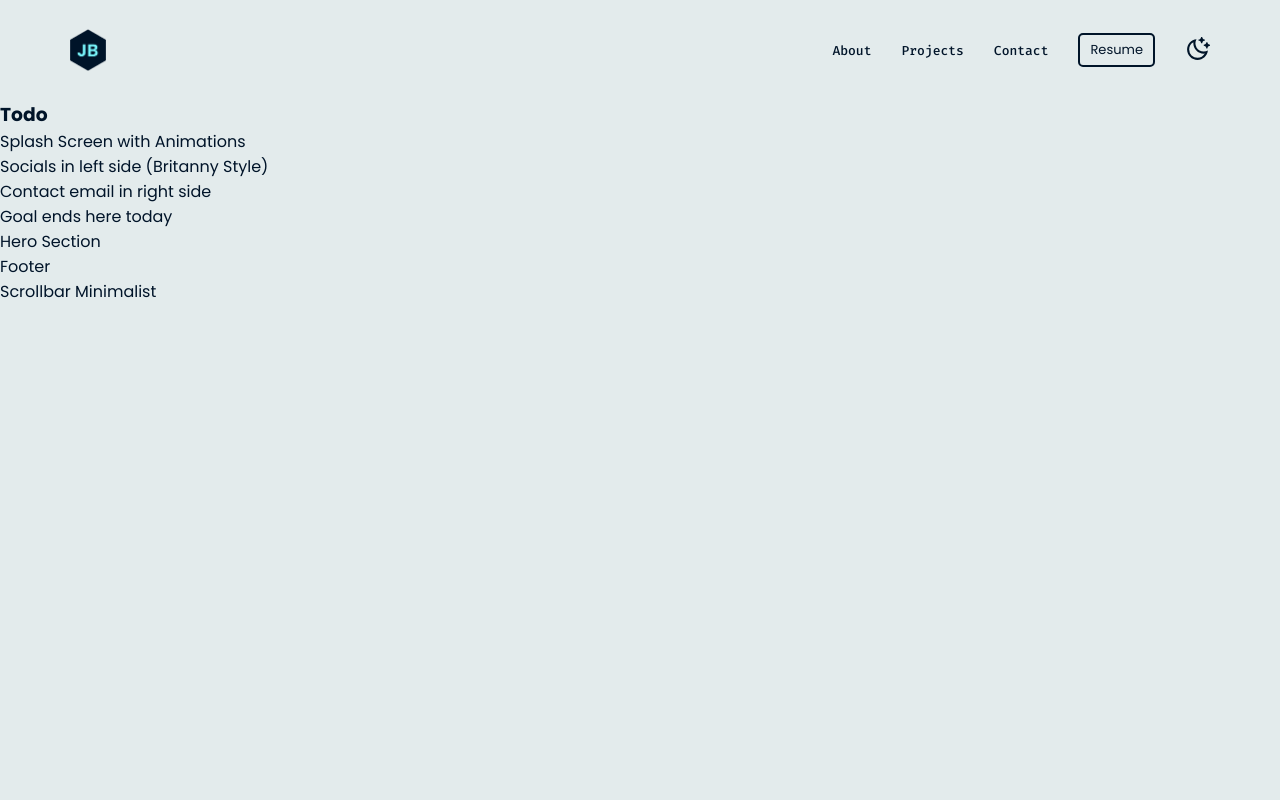
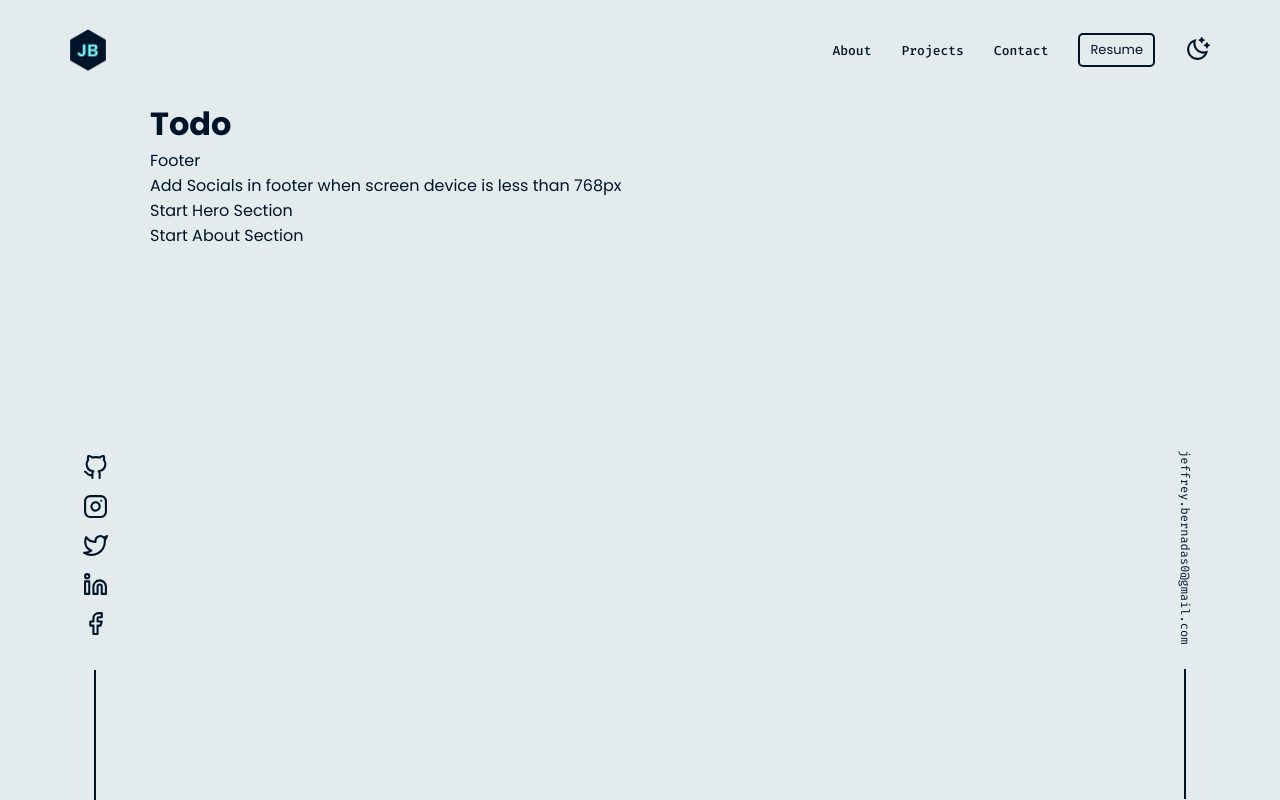
Before and after one commit to Bernz322/my-portfolio, a React (Create React App) app: page / in a window 1280 px wide. Built offline with nearby package versions, Linux system fonts and the light colour scheme; the HTML template or start-up script is replaced by a standard one.

Commit message:
add socials as side elements and custom scrollbar

```diff
--- a/src/App.tsx
+++ b/src/App.tsx
@@ -1,6 +1,6 @@
 import React, { useEffect, useState } from "react";
-import { GlobalStyles } from "./styles";
-import { Navbar, Preloader } from "./components";
+import { GlobalStyles, StyledMain } from "./styles";
+import { Navbar, Preloader, SideElement } from "./components";
 import { ThemeModeProvider } from "./context/ThemeContext";
 import "./styles/fonts.css";
 import { AnimatePresence, motion } from "framer-motion";
@@ -36,18 +36,20 @@ function App() {
       {isLoaded && (
         <React.Fragment>
           <Navbar />
-          <div className="App">
-            <h3>Todo</h3>
-            <ul>
-              <li>Splash Screen with Animations</li>
-              <li>Socials in left side (Britanny Style)</li>
-              <li>Contact email in right side</li>
-              <p>Goal ends here today</p>
-              <li>Hero Section</li>
-              <li>Footer</li>
-              <li>Scrollbar Minimalist</li>
-            </ul>
-          </div>
+          <StyledMain>
+            <SideElement />
+            <div className="hero">
+              <h1>Todo</h1>
+              <ul>
+                <li>Footer</li>
+                <li>
+                  Add Socials in footer when screen device is less than 768px
+                </li>
+                <li>Start Hero Section</li>
+                <li>Start About Section</li>
+              </ul>
+            </div>
+          </StyledMain>
         </React.Fragment>
       )}
     </ThemeModeProvider>
--- /dev/null
+++ b/src/components/SideElement.tsx
@@ -0,0 +1,32 @@
+import { socialLinks } from "../config/data";
+import { StyledSideElement } from "../styles";
+
+const SideElement = () => {
+  return (
+    <StyledSideElement>
+      <div className="left">
+        <ul>
+          {socialLinks.map((social: any) => {
+            const { name, url, Icon } = social;
+            return (
+              <li>
+                <a href={url} key={name} target="_blank" rel="noreferrer">
+                  <Icon className="side-icons" />
+                </a>
+              </li>
+            );
+          })}
+        </ul>
+      </div>
+      <div className="right">
+        <div className="email-wrapper">
+          <a href="mailto:jeffrey.bernadas0@gmail.com">
+            jeffrey.bernadas0@gmail.com
+          </a>
+        </div>
+      </div>
+    </StyledSideElement>
+  );
+};
+
+export default SideElement;
--- a/src/components/index.ts
+++ b/src/components/index.ts
@@ -3,5 +3,6 @@ export { default as Navbar } from "./Navbar";
 export { default as ThemeToggler } from "./ThemeToggler";
 export { default as Menu } from "./Menu";
 export { default as Preloader } from "./Preloader";
+export { default as SideElement } from "./SideElement";
 
 // Sections
--- a/src/config/data.ts
+++ b/src/config/data.ts
@@ -1,4 +1,11 @@
-import { INavLinks } from "./types";
+import {
+  FiTwitter,
+  FiLinkedin,
+  FiGithub,
+  FiFacebook,
+  FiInstagram,
+} from "react-icons/fi";
+import { INavLinks, ISocialLinks } from "./types";
 export const navLinks: INavLinks = {
   home: [
     {
@@ -15,3 +22,31 @@ export const navLinks: INavLinks = {
     },
   ],
 };
+
+export const socialLinks: ISocialLinks[] = [
+  {
+    name: "Github",
+    url: "https://github.com/Bernz322",
+    Icon: FiGithub,
+  },
+  {
+    name: "Instagram",
+    url: "https://www.instagram.com/brnzzzzzzz/",
+    Icon: FiInstagram,
+  },
+  {
+    name: "Twitter",
+    url: "https://twitter.com/brnz6000",
+    Icon: FiTwitter,
+  },
+  {
+    name: "LinkedIn",
+    url: "https://www.linkedin.com/in/jeffreybernadas/",
+    Icon: FiLinkedin,
+  },
+  {
+    name: "Facebook",
+    url: "https://web.facebook.com/userJeb64839928383894949qwerty",
+    Icon: FiFacebook,
+  },
+];
--- a/src/styles/GlobalStyles.ts
+++ b/src/styles/GlobalStyles.ts
@@ -16,6 +16,26 @@ const GlobalStyles = createGlobalStyle<ThemeProps>`
     html{
         scroll-behavior: smooth;
         box-sizing: inherit;
+        scrollbar-width: thin;
+    }
+
+    body::-webkit-scrollbar {
+        width: 6px;
+    }
+
+    body::-webkit-scrollbar-thumb {
+        background-color: ${(props) => props.theme.sideIcons};
+        border-radius: 10px;
+        background-image: -webkit-linear-gradient(
+        45deg,
+        rgba(255, 255, 255, 0.2) 25%,
+        transparent 25%,
+        transparent 50%,
+        rgba(255, 255, 255, 0.2) 50%,
+        rgba(255, 255, 255, 0.2) 75%,
+        transparent 75%,
+        transparent
+    );
     }
 
     body{
@@ -23,6 +43,11 @@ const GlobalStyles = createGlobalStyle<ThemeProps>`
         background-color:${(props) => props.theme.body};
         color:${(props) => props.theme.color};
         transition: var(--transition2);
+        width: 100%;
+        min-height: fit-content;
+        -webkit-font-smoothing: antialiased;
+        -moz-osx-font-smoothing: grayscale;
+        overflow-x: hidden;
     }
 
     a{
@@ -30,6 +55,10 @@ const GlobalStyles = createGlobalStyle<ThemeProps>`
         color:${(props) => props.theme.color};
         font-family: var(--font-mono);
     }
+
+    li{
+        list-style: none;
+    }
 `;
 
 export default GlobalStyles;
--- /dev/null
+++ b/src/styles/componentStyles/mainStyles.ts
@@ -0,0 +1,20 @@
+import styled from "styled-components/macro";
+
+export const StyledMain = styled.main`
+  width: 100%;
+  max-width: var(--site-max-width);
+  max-height: auto;
+  display: flex;
+  align-content: center;
+  justify-content: center;
+  margin: var(--nav-height) auto;
+  padding: 0 150px;
+  flex-flow: column nowrap;
+
+  @media only screen and (max-width: 768px) {
+    padding: 0 75px;
+  }
+  @media only screen and (max-width: 481px) {
+    padding: 0 25px;
+  }
+`;
--- a/src/styles/componentStyles/navStyles.ts
+++ b/src/styles/componentStyles/navStyles.ts
@@ -12,6 +12,12 @@ export const StyledNav = styled.header<INavbar>`
   justify-content: center;
   padding: 0 70px;
   z-index: 9999;
+  position: fixed;
+  top: 0;
+  left: 0;
+  right: 0;
+  backdrop-filter: blur(10px);
+
   @media only screen and (max-width: 768px) {
     padding: 0 25px;
   }
@@ -20,7 +26,6 @@ export const StyledNav = styled.header<INavbar>`
     display: flex;
     align-items: center;
     justify-content: space-between;
-    /* position: fixed; */
   }
 
   .nav-logo {
--- /dev/null
+++ b/src/styles/componentStyles/sideElementStyles.ts
@@ -0,0 +1,97 @@
+import styled from "styled-components/macro";
+
+export const StyledSideElement = styled.div`
+  display: flex;
+  align-items: center;
+  justify-content: space-between;
+  position: relative;
+
+  .left {
+    position: fixed;
+    bottom: 0;
+    left: 75px;
+    width: 40px;
+    height: 350px;
+    @media only screen and (max-width: 768px) {
+      left: 25px;
+    }
+  }
+
+  ul {
+    width: 100%;
+    display: flex;
+    align-items: center;
+    justify-content: center;
+    flex-flow: column nowrap;
+    li {
+      margin: 5px 0;
+      display: flex;
+      align-items: center;
+      justify-content: center;
+      .side-icons {
+        width: 25px;
+        height: 25px;
+        background-color: transparent;
+      }
+
+      a {
+        transition: var(--transition2);
+        color: ${(props) => props.theme.sideIcons};
+        &:hover {
+          color: ${(props) => props.theme.hover};
+          transform: translateY(-7px);
+        }
+      }
+    }
+    &:after {
+      content: "";
+      display: inline-block;
+      border: 1px solid ${(props) => props.theme.sideIcons};
+      width: 1px;
+      height: 130px;
+      margin: 25px auto 0;
+    }
+  }
+
+  .right {
+    position: fixed;
+    bottom: 0;
+    right: 75px;
+    display: flex;
+    flex-flow: column nowrap;
+    align-items: center;
+    writing-mode: vertical-rl;
+    font-size: var(--fz-xxs);
+    width: 40px;
+    height: 350px;
+    @media only screen and (max-width: 768px) {
+      right: 25px;
+    }
+
+    .email-wrapper {
+      position: relative;
+      width: 100%;
+      height: 100%;
+      display: flex;
+      align-items: center;
+      justify-content: flex-start;
+      a {
+        transition: var(--transition2);
+        color: ${(props) => props.theme.sideIcons};
+        &:hover {
+          color: ${(props) => props.theme.hover};
+          transform: translateY(-7px);
+          top: 10px;
+        }
+      }
+      &:after {
+        content: "";
+        display: inline-block;
+        border: 1px solid ${(props) => props.theme.sideIcons};
+        width: 1px;
+        height: 130px;
+        margin: 25px auto 0;
+      }
+    }
+  }
+`;
--- a/src/styles/index.ts
+++ b/src/styles/index.ts
@@ -4,3 +4,5 @@ export { default as GlobalStyles } from "./GlobalStyles";
 export { StyledNav } from "./componentStyles/navStyles";
 export { StyledToggler } from "./componentStyles/toggleStyles";
 export { StyledSideNav } from "./componentStyles/sideNavStyles";
+export { StyledMain } from "./componentStyles/mainStyles";
+export { StyledSideElement } from "./componentStyles/sideElementStyles";
--- a/src/styles/theme.ts
+++ b/src/styles/theme.ts
@@ -6,6 +6,7 @@ export const lightTheme: any = {
   themeIcons: "#001429",
   menubc: "#d2d7dc",
   menuBackdrop: "#abb9c4",
+  sideIcons: "#001429",
 };
 
 export const darkTheme: any = {
@@ -16,6 +17,7 @@ export const darkTheme: any = {
   themeIcons: "#fccf3e",
   menubc: "#1d2951",
   menuBackdrop: "#003152",
+  sideIcons: "#abb9c4",
 };
 
 export type ThemeProps = {
--- a/src/styles/variables.ts
+++ b/src/styles/variables.ts
@@ -55,6 +55,7 @@ const variables = css`
     --spacing-xl: 32px;
     --spacing-xxl: 64px;
 
+    --transition1: all 0.5s ease-in-out;
     --transition2: all 0.2s ease-in-out;
     --transition3: all 0.3s ease-in-out;
     --nav-height: 100px;
```
Also changed, not shown: src/config/types.ts (+7 -0 lines).
